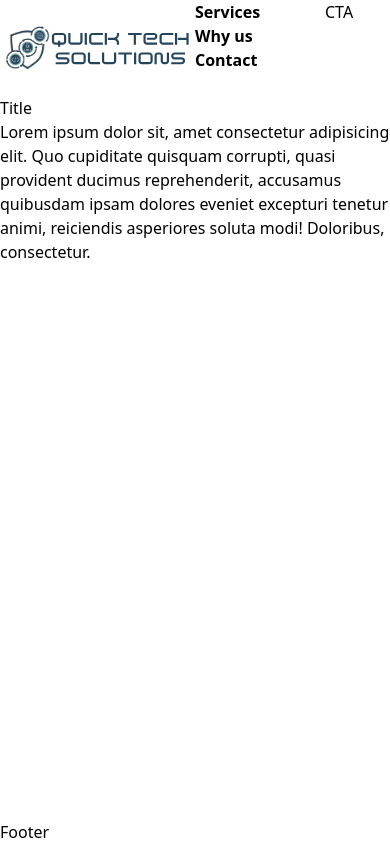
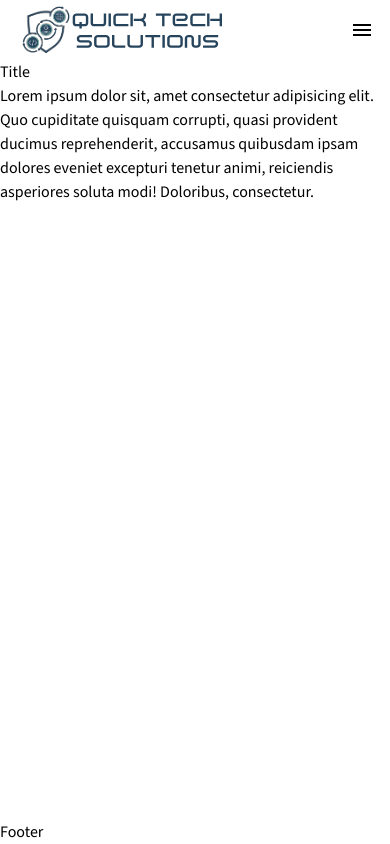
Before and after one commit to jassoncodes/quick-tech-solutions, a React (Vite) app: page / in a window 390 px wide. Built offline with nearby package versions, Linux system fonts and the light colour scheme.

Commit message:
working on header

```diff
--- a/src/App.css
+++ b/src/App.css
@@ -1,49 +1,8 @@
-@import "tailwindcss";
-
 .logo {
-  height: 6em;
-  padding: 0;
   will-change: filter;
   transition: filter 300ms;
 }
 
 .logo:hover {
-  filter: drop-shadow(0 0 2em rgba(0, 0, 0, 0.25));
+  filter: drop-shadow(0 0 2em color-mix(in srgb, var(--color-primary) 30%, transparent));
 }
-
-.logo.react:hover {
-  filter: drop-shadow(0 0 2em #61dafbaa);
-}
-
-@keyframes logo-spin {
-  from {
-    transform: rotate(0deg);
-  }
-
-  to {
-    transform: rotate(360deg);
-  }
-}
-
-@media (prefers-reduced-motion: no-preference) {
-  a:nth-of-type(2) .logo {
-    animation: logo-spin infinite 20s linear;
-  }
-}
-
-@layer components {
-  header {
-    @apply grid grid-cols-12;
-  }
-  .logo {
-    @apply col-span-6;
-  }
-
-  nav.menu {
-    @apply col-span-4 font-bold;
-  }
-
-  .cta {
-    @apply col-span-2;
-  }
-}
--- a/src/components/Header.jsx
+++ b/src/components/Header.jsx
@@ -5,12 +5,18 @@ export const Header = () =>
     return (
         <header>
             <img className='logo' src="./public/qts-logo.svg" alt="quick-tech-solutions" />
+
             <nav className='menu'>
                 <ul>
                     <li>Services</li>
                     <li>Why us</li>
                     <li>Contact</li>
                 </ul>
+                <button aria-labelledby='Menu Toggle Button' className='toggle-menu'>
+                    <span class="material-symbols-outlined">
+                        menu
+                    </span>
+                </button>
             </nav>
             <div className='cta'>
                 CTA
--- a/src/index.css
+++ b/src/index.css
@@ -1,9 +1,7 @@
 @import url("https://fonts.googleapis.com/css2?family=Sora:wght@100..800&family=Source+Sans+3:ital,wght@0,200..900;1,200..900&display=swap");
+@import url("https://fonts.googleapis.com/css2?family=Material+Symbols+Outlined:opsz,wght,FILL,GRAD@24,400,0,0&icon_names=menu");
+@import "tailwindcss";
 
-* {
-  margin: 0;
-  padding: 0;
-}
 
 body {
   margin: 0 auto;
@@ -28,11 +26,16 @@ body {
   --default-mono-font-family: var(--font-sora);
 
   /* Brand Colors */
-  --color-primary: #27445d; /* Trust, professionalism */
-  --color-secondary: #50c878; /* Support, solutions */
-  --color-text-primary: #353535; /* Main text */
-  --color-bg-light: #e7f3fc; /* Light tech background */
-  --color-bg-neutral: #e9e9e9; /* Neutral background */
+  --color-primary: #27445d;
+  /* Trust, professionalism */
+  --color-secondary: #50c878;
+  /* Support, solutions */
+  --color-text-primary: #353535;
+  /* Main text */
+  --color-bg-light: #e7f3fc;
+  /* Light tech background */
+  --color-bg-neutral: #e9e9e9;
+  /* Neutral background */
   --color-white: #ffffff;
 
   /* Accent & UI */
@@ -71,3 +74,37 @@ body {
   /* 16px */
   --text-button: 1rem;
 }
+
+@layer utilities {
+  .text-primary {
+    color: var(--color-primary);
+  }
+}
+
+@layer components {
+
+  header {
+    @apply flex justify-between px-4 md:p-0 md:grid md:grid-cols-12 items-center;
+  }
+
+  .logo {
+    @apply col-span-6 h-[3.75em] md:h-[4.75em] p-0;
+  }
+
+  nav.menu {
+    @apply font-bold col-span-6 md:block md:col-span-4 md:justify-items-end;
+
+    ul {
+      @apply w-full hidden md:inline-flex align-middle md:gap-3 justify-end text-primary;
+    }
+
+    .toggle-menu {
+      @apply md:hidden block leading-0;
+    }
+  }
+
+
+  .cta {
+    @apply col-span-2 justify-self-end hidden md:block;
+  }
+}
```
